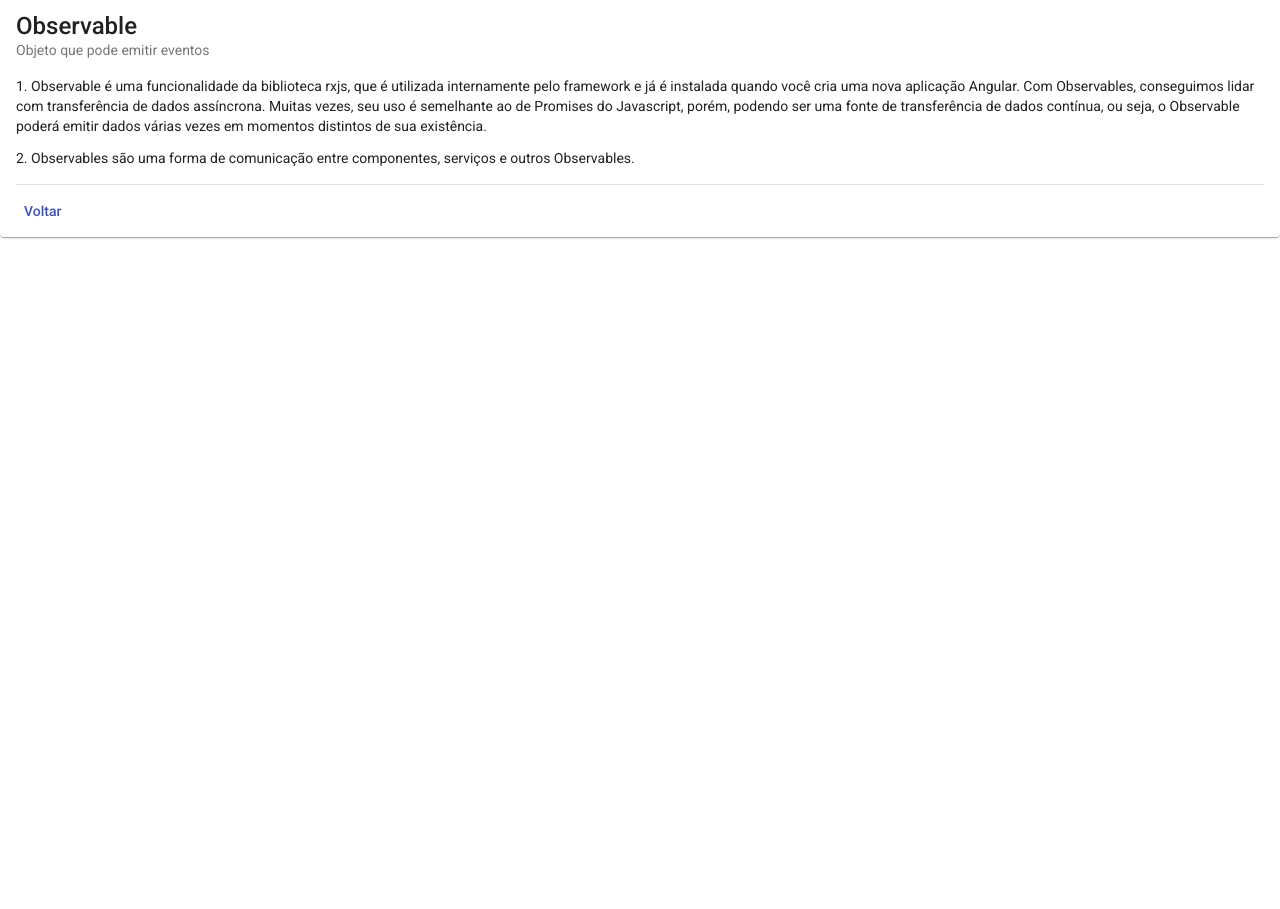
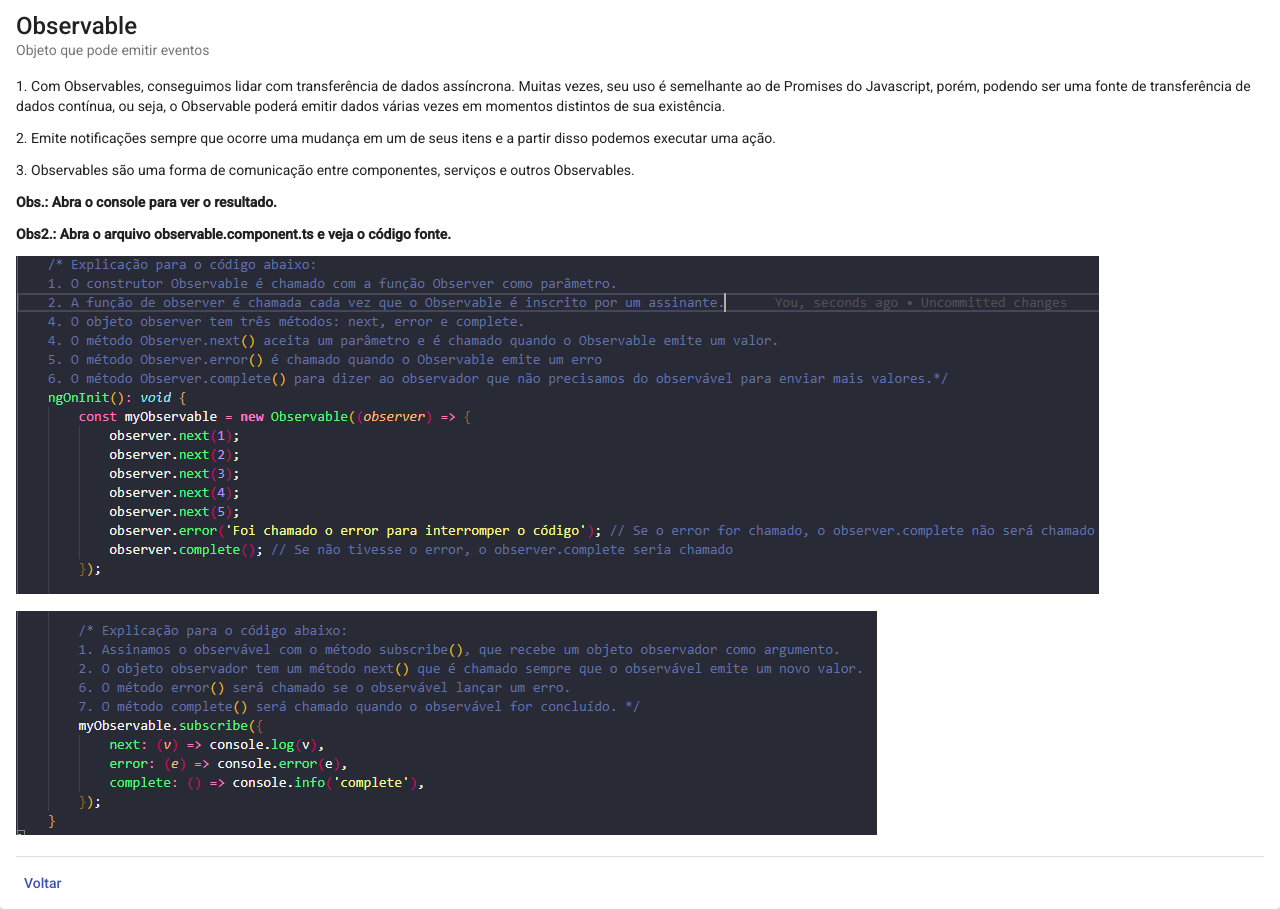
Before and after one commit to rpelizza/operators-rxjs, an Angular app: page /observable in a window 1280 px wide. Before the commit the page ends 800 px from the top, so only its background shows below. Built offline with nearby package versions, Linux system fonts and the light colour scheme.

Commit message:
fix: texts, images and styles

```diff
--- a/src/app/pages/home/home.component.html
+++ b/src/app/pages/home/home.component.html
@@ -11,26 +11,6 @@
 				Objeto que pode emitir eventos
 			</mat-panel-description>
 		</mat-expansion-panel-header>
-		<p>
-			1. Observable é uma funcionalidade da biblioteca rxjs, que é
-			utilizada internamente pelo framework e já é instalada quando você
-			cria uma nova aplicação Angular. Com Observables, conseguimos lidar
-			com transferência de dados assíncrona. Muitas vezes, seu uso é
-			semelhante ao de Promises do Javascript, porém, podendo ser uma
-			fonte de transferência de dados contínua, ou seja, o Observable
-			poderá emitir dados várias vezes em momentos distintos de sua
-			existência.
-		</p>
-		<p>
-			2. Observables são uma forma de comunicação entre componentes,
-			serviços e outros Observables.
-		</p>
-		<p>
-			<strong
-				>Obs.: Abra o arquivo observable.component.ts e veja o código
-				fonte.</strong
-			>
-		</p>
 		<p>
 			<a routerLink="/observable">Clique aqui para ver o exemplo</a>
 		</p>
@@ -80,12 +60,3 @@
 		cancelar a assinatura de um Observable
 	</li>
 </ul>
-
-<ul>
-	<li>
-		<a [routerLink]="['observable']">Home</a>
-	</li>
-	<li>
-		<a [routerLink]="['/']">Home</a>
-	</li>
-</ul>
--- a/src/app/pages/observable/observable.component.html
+++ b/src/app/pages/observable/observable.component.html
@@ -3,18 +3,34 @@
 	<mat-card-subtitle>Objeto que pode emitir eventos</mat-card-subtitle>
 	<mat-card-content>
 		<p>
-			1. Observable é uma funcionalidade da biblioteca rxjs, que é
-			utilizada internamente pelo framework e já é instalada quando você
-			cria uma nova aplicação Angular. Com Observables, conseguimos lidar
-			com transferência de dados assíncrona. Muitas vezes, seu uso é
-			semelhante ao de Promises do Javascript, porém, podendo ser uma
-			fonte de transferência de dados contínua, ou seja, o Observable
-			poderá emitir dados várias vezes em momentos distintos de sua
-			existência.
+			1. Com Observables, conseguimos lidar com transferência de dados
+			assíncrona. Muitas vezes, seu uso é semelhante ao de Promises do
+			Javascript, porém, podendo ser uma fonte de transferência de dados
+			contínua, ou seja, o Observable poderá emitir dados várias vezes em
+			momentos distintos de sua existência.
 		</p>
 		<p>
-			2. Observables são uma forma de comunicação entre componentes,
+			2. Emite notificações sempre que ocorre uma mudança em um de seus
+			itens e a partir disso podemos executar uma ação.
+		</p>
+		<p>
+			3. Observables são uma forma de comunicação entre componentes,
 			serviços e outros Observables.
+		</p>
+		<p>
+			<strong>Obs.: Abra o console para ver o resultado.</strong>
+		</p>
+		<p>
+			<strong
+				>Obs2.: Abra o arquivo observable.component.ts e veja o código
+				fonte.</strong
+			>
+		</p>
+		<p>
+			<img src="assets/observer-1.png" alt="" />
+		</p>
+		<p>
+			<img src="assets/observer-2.png" alt="" />
 		</p>
 	</mat-card-content>
 	<mat-divider inset></mat-divider>
--- a/src/styles.scss
+++ b/src/styles.scss
@@ -1,4 +1,14 @@
 /* You can add global styles to this file, and also import other style files */
 
-html, body { height: 100%; }
-body { margin: 0; font-family: Roboto, "Helvetica Neue", sans-serif; }
+html,
+body {
+	height: 100%;
+}
+body {
+	margin: 0;
+	font-family: Roboto, 'Helvetica Neue', sans-serif;
+}
+img {
+	max-width: 100%;
+	height: auto;
+}
```
Also changed, not shown: src/app/pages/observable/observable.component.ts (+7 -10 lines), src/assets/observer-1.png (added), src/assets/observer-2.png (added).
